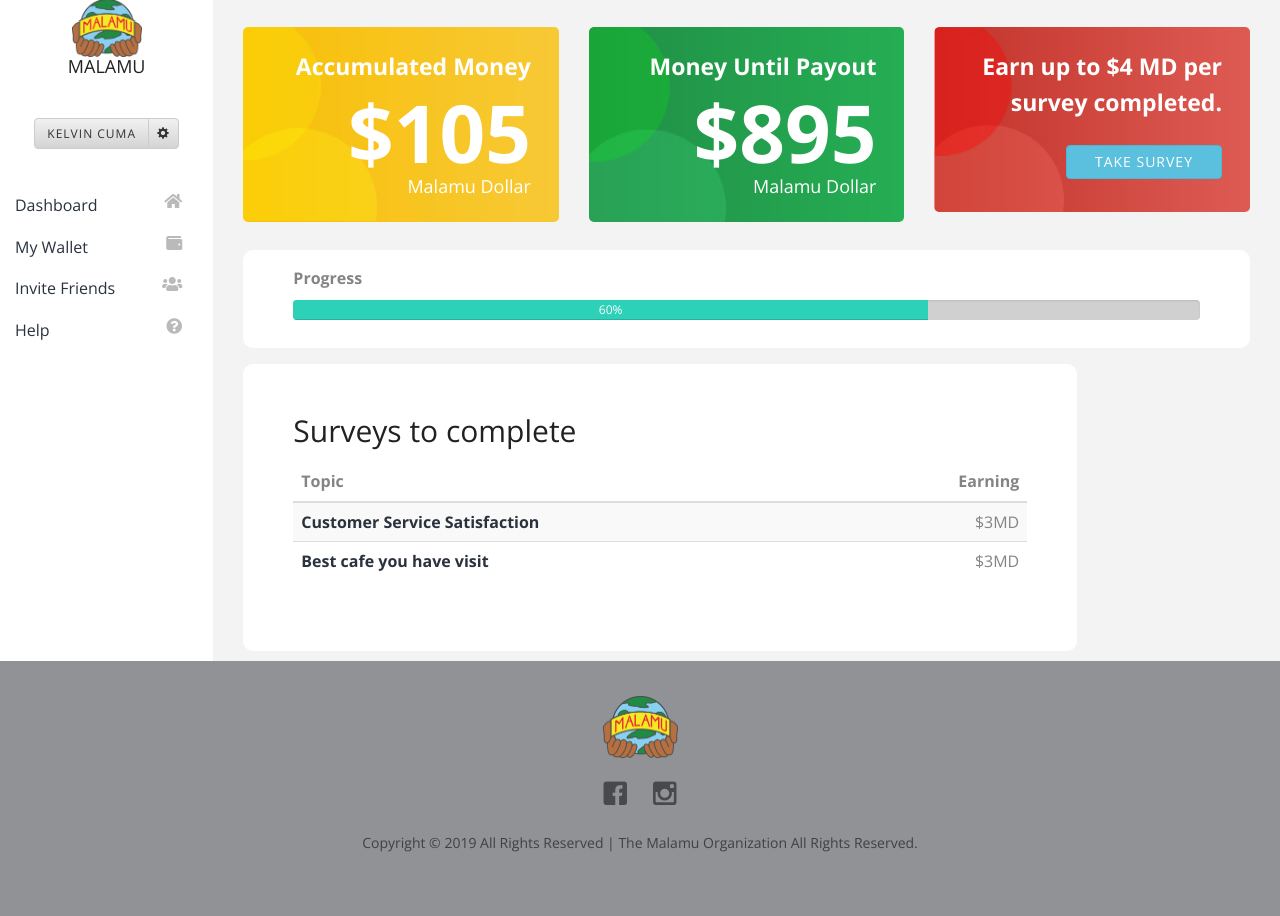
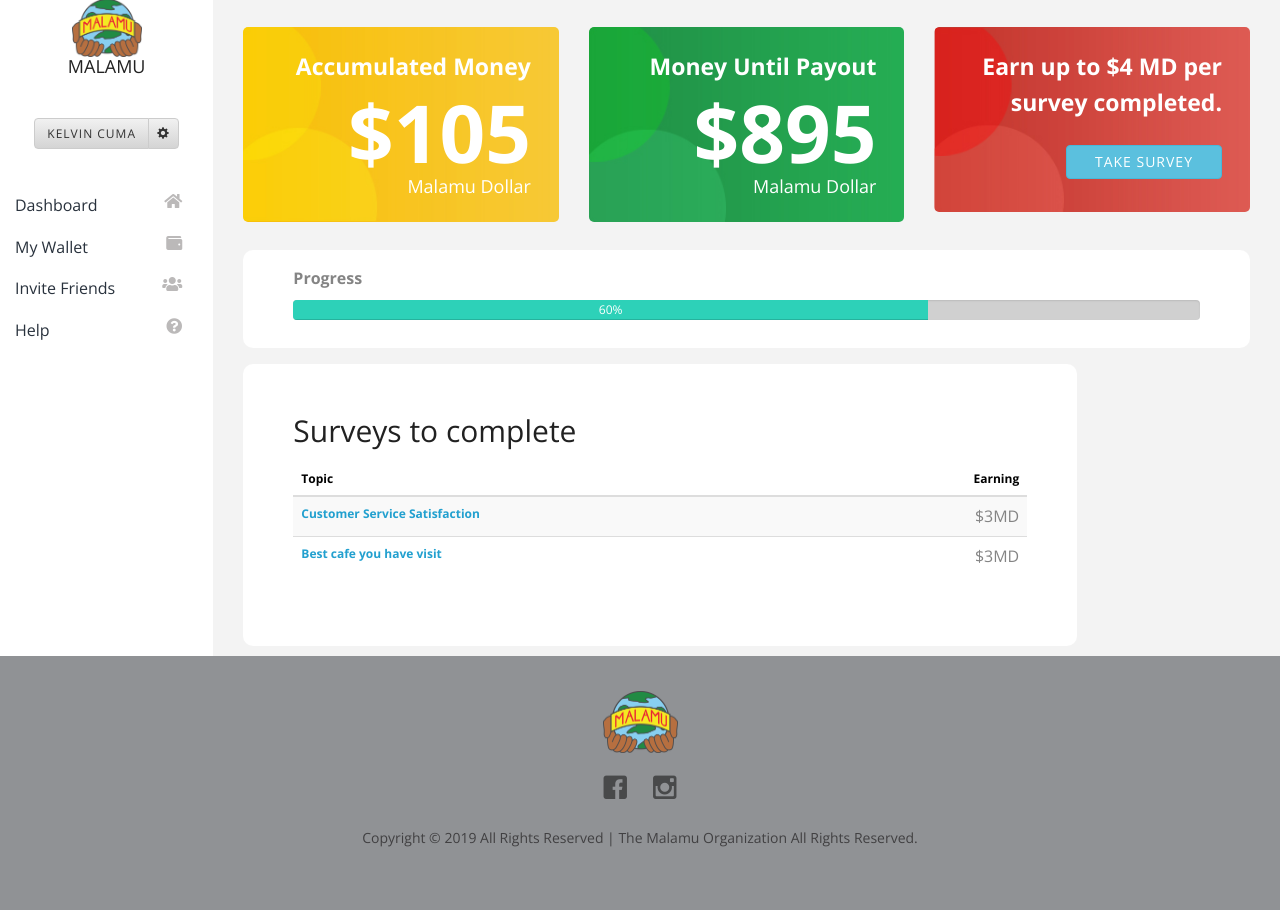
Before and after one commit to praveen-tissera/malamu, a CodeIgniter app: a page that uses application/views/survey-to-complete.php in a window 1280 px wide. Shown: the part 59-975 px from the top of the page. Run offline with CodeIgniter, Linux system fonts and the light colour scheme; a user stored in the database is signed in; some libraries are stand-ins or nearby versions; some web fonts are replaced.

Commit message:
update the survey

```diff
--- a/application/views/survey-to-complete.php
+++ b/application/views/survey-to-complete.php
@@ -98,9 +98,13 @@
   border-radius: 25px;
 }
 
-/*earning table*/
-.earning th{
+/*survey table*/
+.survey th{
 	color:#000000;
+	font-size:12px;
+}
+.survey th a {
+	color:#22a0cf;
 }
 	</style>
 </head>
@@ -138,7 +142,7 @@
 										<div class="col-sm-12 col-md-12">
 
 											<h2 class="text-left">Surveys to complete</h2>
-											<table class="table table-striped table-responsive">
+											<table class="table table-striped table-responsive survey">
 												<thead >
 													<tr>
 														<th>Topic</th>
```
